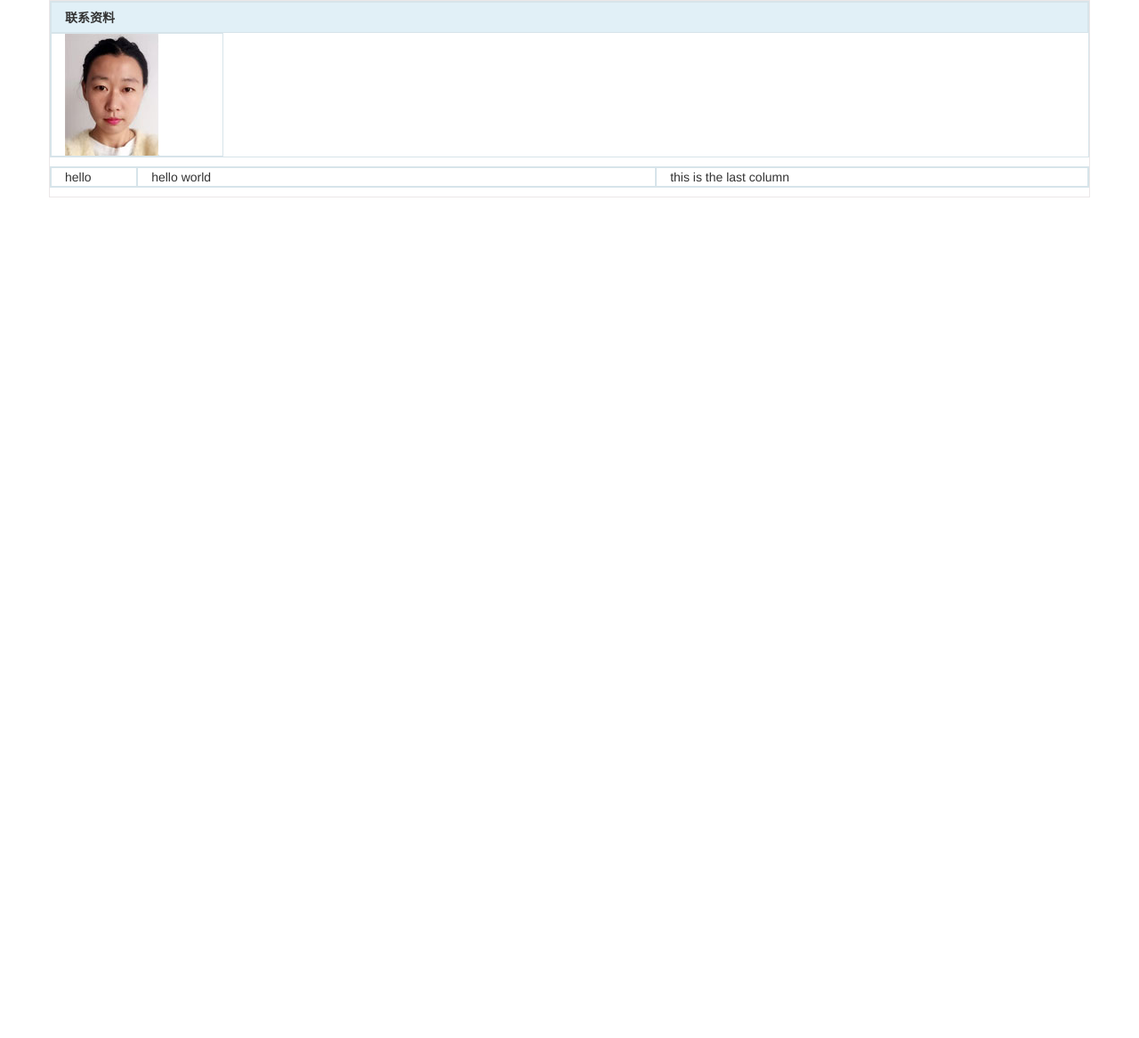
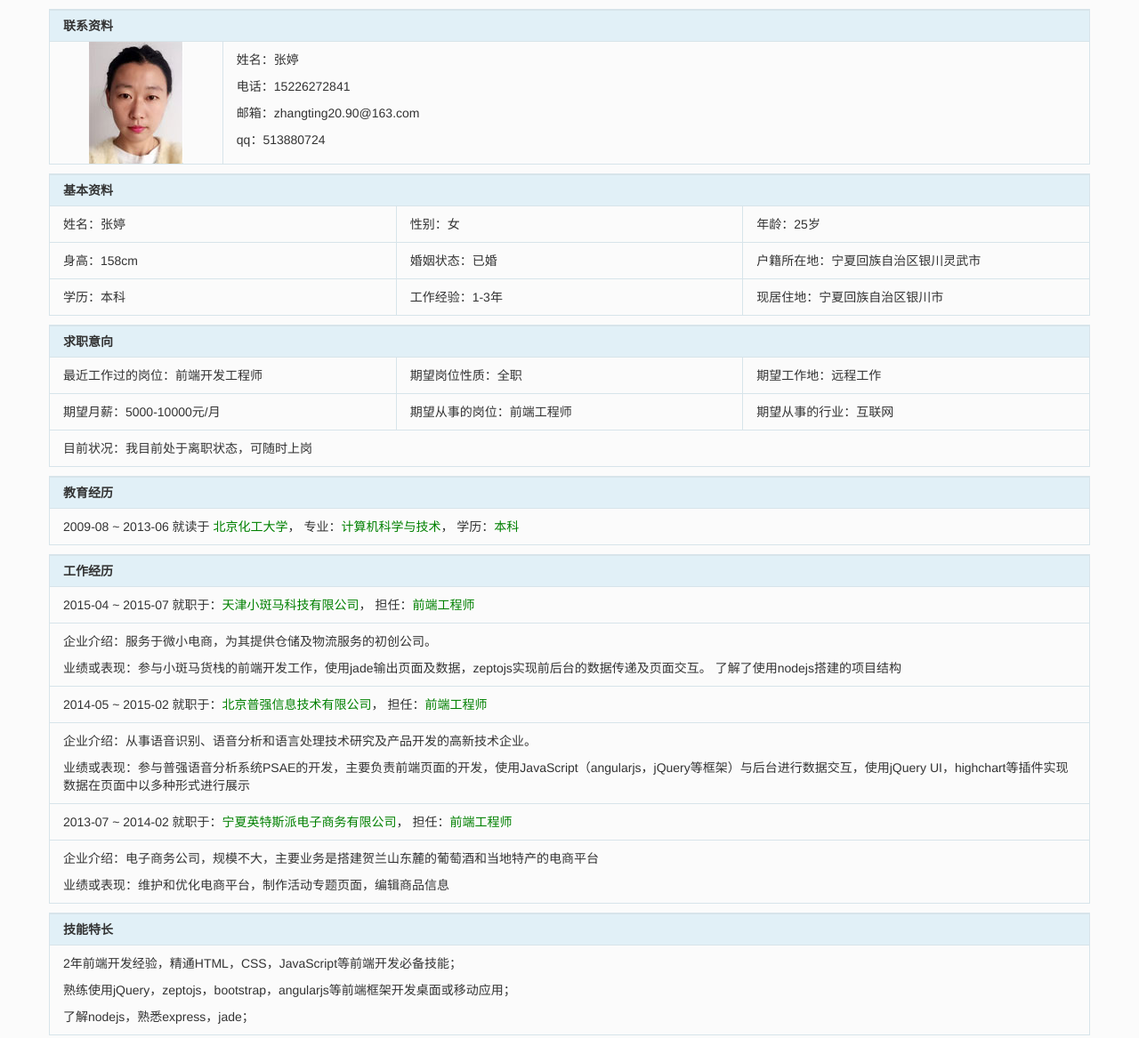
Before and after one commit to shinyting/myResume, a plain HTML site: page index.html in a window 1280 px wide. Shown: the whole page at 89% size. Before the commit the page ends 800 px from the top, so only its background shows below. Drawn offline with Linux system fonts and the light colour scheme.

Commit message:
modify the index and style

```diff
--- a/css/main.css
+++ b/css/main.css
@@ -1,18 +1,20 @@
 body {
 	font-family: "Helvetica Neue","STHeiti","Microsoft YaHei",Helvetica,Arial,sans-serif;
+	background: #fbfbfb;
 }
 
+.container {
+	margin-top: 10px;
+}
 .tb-title {
 	background: #e1f0f7;
 	font-weight: bold;
 	height: 35px;
 	line-height: 35px;
 }
-.container {
-	border: 1px solid #ebe7e8;
-}
 .row {
 	border: 1px solid #d7e4ea;
+	border-left: none;
 	margin-bottom: 10px;
 }
 .col-xs-1,
@@ -27,5 +29,19 @@ body {
 .col-xs-7,
 .col-xs-8,
 .col-xs-9 {
-	border: 1px solid #d7e4ea;
+	border-top: 1px solid #d7e4ea;
+	border-left: 1px solid #d7e4ea;
 }
+.row p {
+	margin-top: 10px;
+}
+.row span {
+	color: #008000;
+}
+.myPic img {
+	display: block;
+	margin: 0 auto;
+}
+.mgb17 {
+	margin-bottom: 17px;
+}
--- a/index.html
+++ b/index.html
@@ -20,16 +20,180 @@
 						<img src="images/mypic.jpg">
 					</div>
 				</div>
+				<div class="col-xs-10">
+					<p>姓名：张婷</p>
+					<p>电话：15226272841</p>
+					<p>邮箱：zhangting20.90@163.com</p>
+					<p class="mgb17">qq：513880724</p>
+				</div>
 			</div>
 			<div class="row">
-				<div class="col-xs-1">
-					hello
+				<div class="col-xs-12 tb-title">
+					基本资料
 				</div>
-				<div class="col-xs-6">
-					hello world
+				<div class="col-xs-4">
+					<p>
+						姓名：张婷
+					</p>
 				</div>
-				<div class="col-xs-5">
-					this is the last column
+				<div class="col-xs-4">
+					<p>
+						性别：女
+					</p>
+				</div>
+				<div class="col-xs-4">
+					<p>
+						年龄：25岁
+					</p>
+				</div>
+				<div class="col-xs-4">
+					<p>
+						身高：158cm
+					</p>
+				</div>
+				<div class="col-xs-4">
+					<p>
+						婚姻状态：已婚
+					</p>
+				</div>
+				<div class="col-xs-4">
+					<p>
+						户籍所在地：宁夏回族自治区银川灵武市
+					</p>
+				</div>
+				<div class="col-xs-4">
+					<p>
+						学历：本科
+					</p>
+				</div>
+				<div class="col-xs-4">
+					<p>
+						工作经验：1-3年
+					</p>
+				</div>
+				<div class="col-xs-4">
+					<p>
+						现居住地：宁夏回族自治区银川市
+					</p>
+				</div>
+			</div>
+			<div class="row">
+				<div class="col-xs-12 tb-title">
+					求职意向
+				</div>
+				<div class="col-xs-4">
+					<p>
+						最近工作过的岗位：前端开发工程师
+					</p>
+				</div>
+				<div class="col-xs-4">
+					<p>
+						期望岗位性质：全职
+					</p>
+				</div>
+				<div class="col-xs-4">
+					<p>
+						期望工作地：远程工作
+					</p>
+				</div>
+				<div class="col-xs-4">
+					<p>
+						期望月薪：5000-10000元/月
+					</p>
+				</div>
+				<div class="col-xs-4">
+					<p>
+						期望从事的岗位：前端工程师
+					</p>
+				</div>
+				<div class="col-xs-4">
+					<p>
+						期望从事的行业：互联网
+					</p>
+				</div>
+				<div class="col-xs-12">
+					<p>
+						目前状况：我目前处于离职状态，可随时上岗
+					</p>
+				</div>
+			</div>
+			<div class="row">
+				<div class="col-xs-12 tb-title">
+					教育经历
+				</div>
+				<div class="col-xs-12">
+					<p>
+						2009-08 ~ 2013-06
+						就读于 <span>北京化工大学</span>，
+						专业：<span>计算机科学与技术</span>，
+						学历：<span>本科</span>
+					</p>
+				</div>
+			</div>
+			<div class="row">
+				<div class="col-xs-12 tb-title">
+					工作经历
+				</div>
+				<div class="col-xs-12">
+					<p>
+						2015-04 ~ 2015-07
+						就职于：<span>天津小斑马科技有限公司</span>，
+						担任：<span>前端工程师</span>
+					</p>
+				</div>
+				<div class="col-xs-12">
+					<p>
+						企业介绍：服务于微小电商，为其提供仓储及物流服务的初创公司。
+					</p>
+					<p>
+						业绩或表现：参与小斑马货栈的前端开发工作，使用jade输出页面及数据，zeptojs实现前后台的数据传递及页面交互。 了解了使用nodejs搭建的项目结构
+					</p>
+				</div>
+				<div class="col-xs-12">
+					<p>
+						2014-05 ~ 2015-02
+						就职于：<span>北京普强信息技术有限公司</span>，
+						担任：<span>前端工程师</span>
+					</p>
+				</div>
+				<div class="col-xs-12">
+					<p>
+						企业介绍：从事语音识别、语音分析和语言处理技术研究及产品开发的高新技术企业。
+					</p>
+					<p>
+						业绩或表现：参与普强语音分析系统PSAE的开发，主要负责前端页面的开发，使用JavaScript（angularjs，jQuery等框架）与后台进行数据交互，使用jQuery UI，highchart等插件实现数据在页面中以多种形式进行展示
+					</p>
+				</div>
+				<div class="col-xs-12">
+					<p>
+						2013-07 ~ 2014-02
+						就职于：<span>宁夏英特斯派电子商务有限公司</span>，
+						担任：<span>前端工程师</span>
+					</p>
+				</div>
+				<div class="col-xs-12">
+					<p>
+						企业介绍：电子商务公司，规模不大，主要业务是搭建贺兰山东麓的葡萄酒和当地特产的电商平台
+					</p>
+					<p>
+						业绩或表现：维护和优化电商平台，制作活动专题页面，编辑商品信息
+					</p>
+				</div>
+			</div>
+			<div class="row">
+				<div class="col-xs-12 tb-title">
+					技能特长
+				</div>
+				<div class="col-xs-12">
+					<p>
+						2年前端开发经验，精通HTML，CSS，JavaScript等前端开发必备技能；
+					</p>
+					<p>
+						熟练使用jQuery，zeptojs，bootstrap，angularjs等前端框架开发桌面或移动应用；
+					</p>
+					<p>
+						了解nodejs，熟悉express，jade；
+					</p>
 				</div>
 			</div>
 		</div>
```
